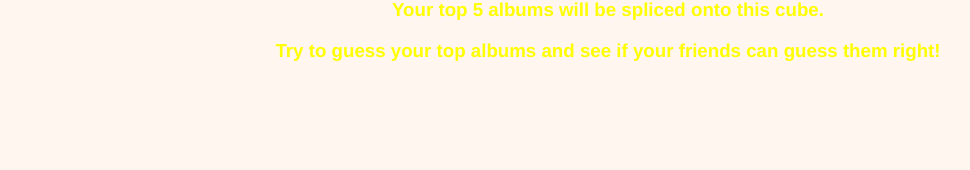
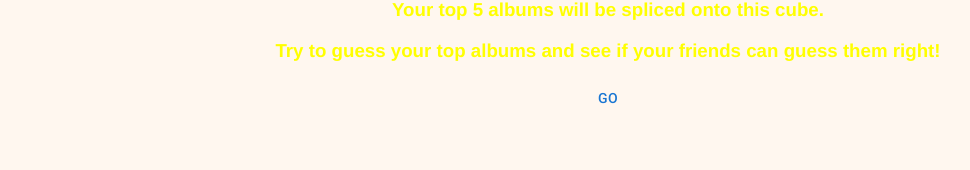
Before and after one commit to joshp28/splicify, a React (Create React App) app in the folder splicify/: page / in a window 1280 px wide. Shown: the part 408-578 px from the top of the page, without its empty margins (32-1002 px from the left). Built offline with nearby package versions, Linux system fonts and the light colour scheme.

Commit message:
Change page from intro page to guesser page

```diff
--- a/splicify/src/App.js
+++ b/splicify/src/App.js
@@ -7,6 +7,8 @@ import {BrowserRouter as Router, Routes, Route} from "react-router-dom";
 import Results from './components/Results/Results';
 
 function App() {
+
+
 
   return (
 
@@ -20,6 +22,8 @@ function App() {
     </Router>
 
 
+
+
   )
 
 }
--- a/splicify/src/components/Home/Home.js
+++ b/splicify/src/components/Home/Home.js
@@ -3,6 +3,8 @@ import React from 'react';
 import Introduction from '../Introduction/Introduction';
 
 function Home() {
+
+
 
   return (
     <div className="Home">
--- a/splicify/src/components/Introduction/Introduction.js
+++ b/splicify/src/components/Introduction/Introduction.js
@@ -6,6 +6,12 @@ import Box from '@mui/material/Box';
 import Button from '@mui/material/Button';
 import Typography from '@mui/material/Typography';
 import Modal from '@mui/material/Modal';
+
+
+import {withRouter} from 'react-router-dom';
+
+import { Link } from 'react-router-dom';
+import {NavLink} from "react-router-dom";
 
 
 const style = {
@@ -28,6 +34,12 @@ function Introduction() {
     const [open, setOpen] = React.useState(false);
     const handleOpen = () => setOpen(true);
     const handleClose = () => setOpen(false);
+
+    function nextPath(path) {
+        this.props.history.push(path);
+    }
+
+
 
     return (
         <div>
@@ -66,6 +78,10 @@ function Introduction() {
                 }
                 <img src={btn} className="btn"  onClick={() => setShowIntro(!showIntro)} />
 
+                <Button component={Link} to="/guesser/">
+                    GO
+                </Button>
+
             </header>
 
 
@@ -76,4 +92,7 @@ function Introduction() {
     )
 }
 
+
+
 export default Introduction;
+// export default withRouter(Introduction);
```
